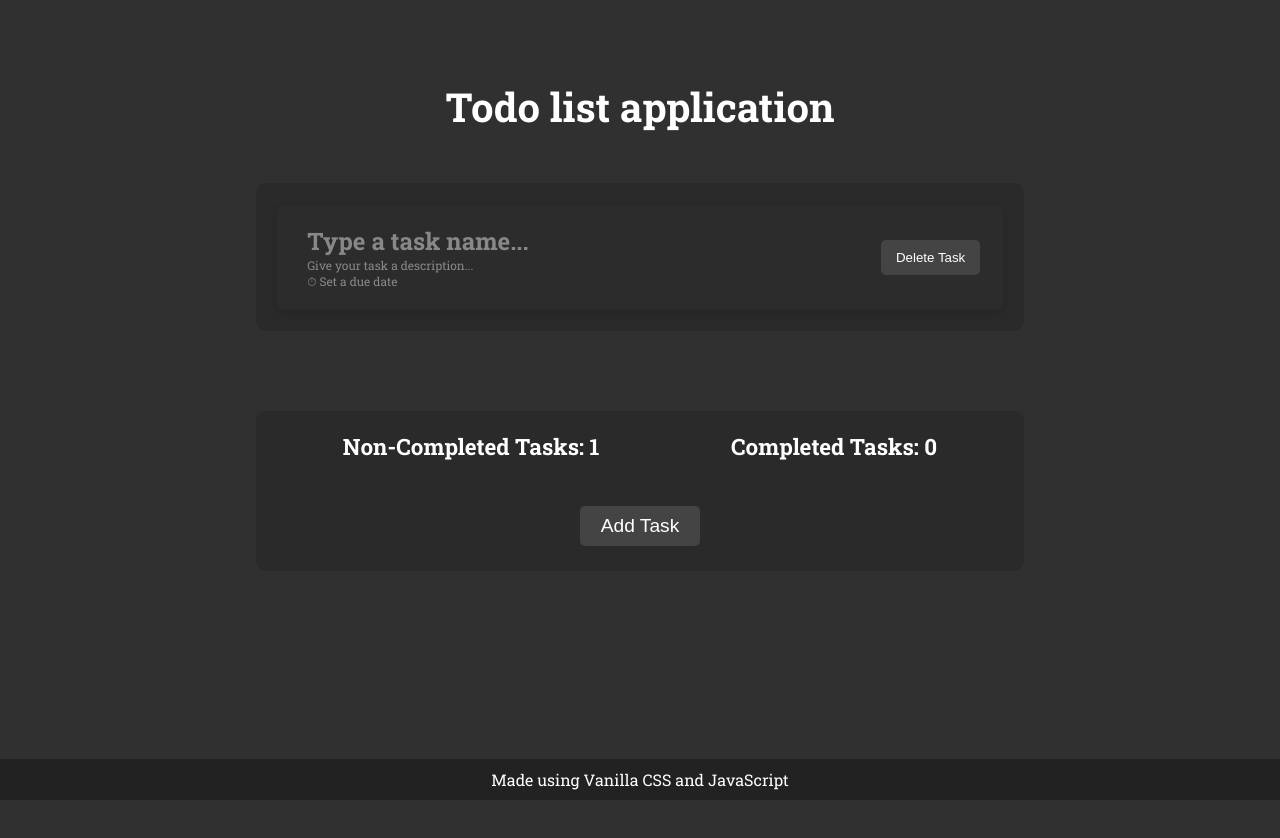
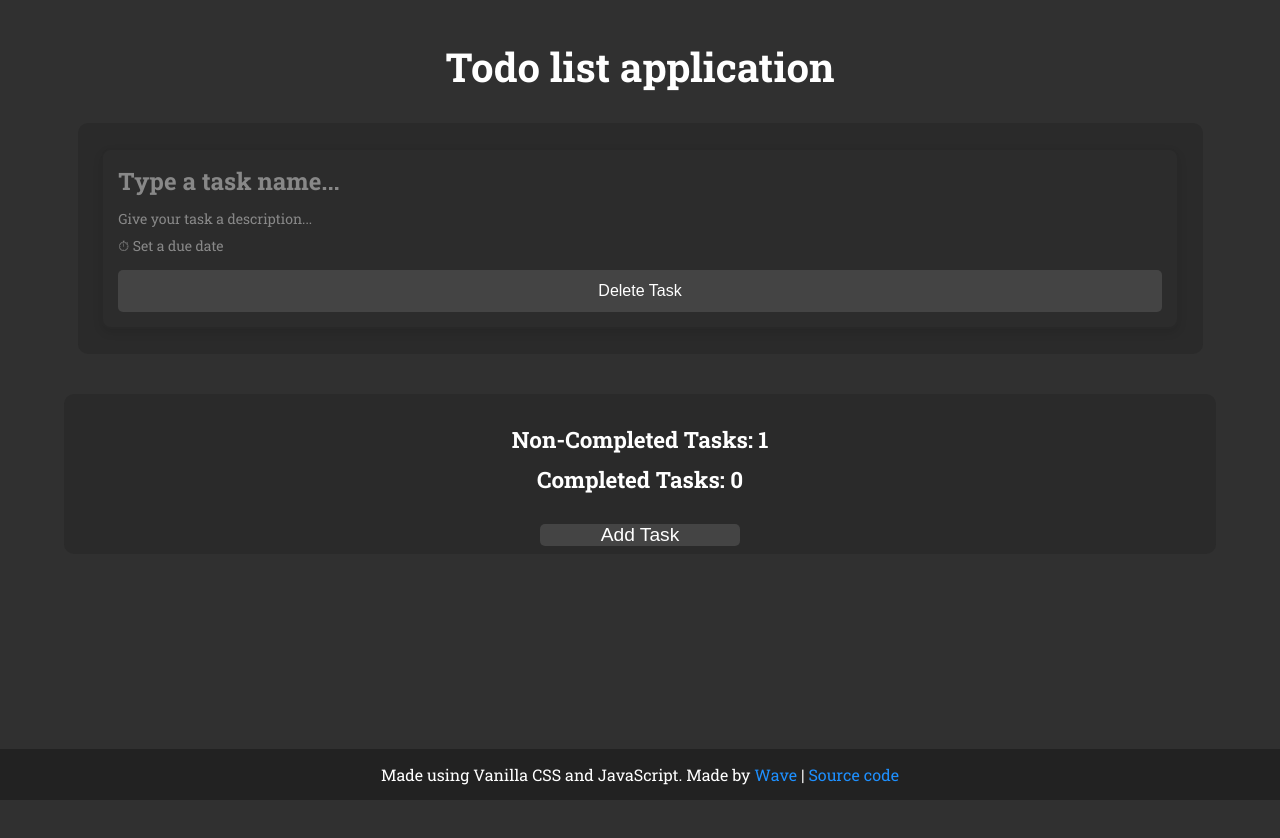
Before and after one commit to Bones-0/Todo-list-WebApp, a website with bundled scripts: page index.html in a window 1280 px wide. Both pictures are taken after a click on the button "Add Task". Before the commit the page ends 800 px from the top, so only its background shows below. Built offline with nearby package versions, Linux system fonts and the light colour scheme.

Commit message:
Completed at last

```diff
--- a/index.html
+++ b/index.html
@@ -9,6 +9,7 @@
         <link rel="icon" href="./images/note.png" type="image/png">
         <link rel="stylesheet" href="./style/main.css">
         <link rel="stylesheet" href="./style/task_container.css">
+        <link rel="stylesheet" href="./style/responsive.css">
 
         <link rel="preconnect" href="https://fonts.googleapis.com">
         <link rel="preconnect" href="https://fonts.gstatic.com" crossorigin>
@@ -44,7 +45,7 @@
         </div>
 
         <footer>
-            <p>Made using Vanilla CSS and JavaScript</p>
+            <p>Made using Vanilla CSS and JavaScript. Made by <a href="https://github.com/Bones-0" target="_blank" class="links">Wave</a> | <a href="https://github.com/Bones-0/Todo-list-WebApp" target="_blank" class="links">Source code</a></p>
         </footer>
         <script>
             window.va = window.va || function () { (window.vaq = window.vaq || []).push(arguments); };
--- /dev/null
+++ b/style/comparison.css
@@ -0,0 +1,117 @@
+.container {
+    margin: 50px auto;
+    width: 60%;
+    overflow: hidden;
+    background-color: #22222260;
+    border-radius: 10px;
+}
+
+.box {
+    width: 95%;
+    height: 50%;
+    background-color: hsla(0, 1%, 20%, 0.3);
+    border: 2px solid #282828;
+    border-radius: 10px;
+    box-shadow: 0 4px 8px rgba(0, 0, 0, 0.1);
+    margin: 20px auto;
+    padding: 20px;
+    color: #fff;
+
+    display: flex;
+    justify-content: space-between;
+}
+
+.task-buttons {
+    display: flex;
+    justify-content: center;
+    align-items: center;
+}
+
+.task-buttons * {
+    transition: all 0.3s ease;
+}
+
+.box .task-buttons .delete-task-button:hover, .box .task-buttons .complete-task-button:hover {
+    background-color: #666;
+}
+
+
+.box .task-buttons button {
+    margin: 2.5px;
+    background-color: #444;
+    color: #fff;
+    border: none;
+    border-radius: 5px;
+    padding: 10px 15px;
+    cursor: pointer;
+}
+
+.add-task{
+    background-color: #22222260;
+    border-radius: 10px;
+    display: flex;
+    flex-direction: column;
+    align-items: center;
+    margin: 50px auto;
+    width: 60%;
+    height: 20vh;
+}
+
+.add-task-button{
+    margin: auto;
+    width: 120px;
+    height: 40px;
+    background-color: #444;
+    color: #fff;
+    border: none;
+    border-radius: 5px;
+    font-size: 1.2em;
+    cursor: pointer;
+}
+
+.task-stats-box{
+    width: 80%;
+    display: flex;
+    justify-content: space-between;
+    font-size: 1.2em;
+    margin: 10px auto;
+    padding: 10px;
+
+}
+
+.task-info{
+    display: flex;
+    flex-direction: column;
+    justify-content: center;
+    padding: 0% 10px;
+}
+
+.task-description{
+    font-size: 12px;
+    color: #bfbfbf;
+}
+
+.task-due-date{
+    font-size: 12px;
+    color:#f4c652
+}
+.task-stats-box h3{
+    color: #fff;
+}
+
+.box.completed {
+    background-color: #33333380;
+    border-color: #555;
+}
+
+.box.completed .task-buttons .complete-task-button {
+    background-color: #2e7d32;
+    cursor: default;
+}
+
+/* placeholder styling for contenteditable */
+[contenteditable="true"][data-placeholder]:empty:before {
+    content: attr(data-placeholder);
+    color: #888;
+    pointer-events: none;
+}
--- a/style/main.css
+++ b/style/main.css
@@ -5,33 +5,49 @@
 }
 
 body {
-
-  font-family: Arial, sans-serif;
-  background-color: rgb(48, 48, 48);
-  color: #333333;
-
-  font-family: "Roboto Slab", serif;
-  font-optical-sizing: auto;
-  font-weight: 400;
-  font-style: normal;
+    font-family: "Roboto Slab", serif;
+    background-color: rgb(48, 48, 48);
+    color: #333333;
+    font-optical-sizing: auto;
+    font-weight: 400;
+    font-style: normal;
+    min-height: 100vh;
+    padding-bottom: 80px;
 }
 
 .headline {
     text-align: center;
     color: #fff;
     margin-top: 20px;
-    font-size: 2.5em;
+    font-size: clamp(1.5rem, 5vw, 2.5rem);
+    padding: 0 20px;
 }
 
 footer {
     text-align: center;
-    padding: 10px 0;
+    padding: 15px 10px;
     background-color: #222;
     color: #fff;
     position: fixed;
     width: 100%;
     bottom: 0;
+    font-size: clamp(0.75rem, 2vw, 1rem);
 }
+
 .program {
-    margin: 80px auto;
+    margin: 40px auto;
+    padding: 0 15px;
 }
+
+.links {
+    color: #1e90ff;
+    text-decoration: none;
+}
+
+.links:hover {
+    text-decoration: underline;
+}
+
+.links:visited {
+    color: #1e90ff;
+}
--- /dev/null
+++ b/style/responsive.css
@@ -0,0 +1,71 @@
+/* Tablet */
+@media (min-width: 768px) {
+    .container, .add-task {
+        width: 80%;
+    }
+
+    .box {
+        flex-direction: row;
+        justify-content: space-between;
+        padding: 20px;
+    }
+
+    .task-info {
+        flex: 1;
+        padding-right: 20px;
+    }
+
+    .task-buttons {
+        flex-direction: column;
+        min-width: 150px;
+    }
+
+    .task-buttons button {
+        flex: none;
+        width: 100%;
+    }
+
+    .task-stats-box {
+        flex-direction: row;
+        justify-content: space-between;
+    }
+
+    .task-stats-box h3 {
+        text-align: left;
+    }
+}
+
+/* Desktop */
+@media (min-width: 1024px) {
+    .container, .add-task {
+        width: 60%;
+    }
+
+    body {
+        padding-bottom: 60px;
+    }
+
+    .program {
+        margin: 80px auto;
+    }
+
+    .container {
+        margin: 50px auto;
+    }
+
+    .add-task {
+        height: 20vh;
+        min-height: 150px;
+    }
+}
+
+/* Touch-friendly button sizing for mobile */
+@media (max-width: 767px) {
+    .task-buttons button {
+        min-height: 44px;
+    }
+
+    .add-task-button {
+        min-height: 44px;
+    }
+}
--- a/style/task_container.css
+++ b/style/task_container.css
@@ -1,103 +1,117 @@
 .container {
-    margin: 50px auto;
-    width: 60%;
+    margin: 30px auto;
+    width: 90%;
+    max-width: 1200px;
     overflow: hidden;
     background-color: #22222260;
     border-radius: 10px;
+    padding: 10px;
 }
 
 .box {
-    width: 95%;
-    height: 50%;
+    width: 97.5%;
     background-color: hsla(0, 1%, 20%, 0.3);
     border: 2px solid #282828;
     border-radius: 10px;
     box-shadow: 0 4px 8px rgba(0, 0, 0, 0.1);
-    margin: 20px auto;
-    padding: 20px;
+    margin: 15px auto;
+    padding: 15px;
     color: #fff;
     transition: all 0.3s ease;
+    display: flex;
+    flex-direction: column;
+    gap: 15px;
+}
 
+.task-info {
     display: flex;
-    justify-content: space-between;
+    flex-direction: column;
+    justify-content: center;
+    gap: 8px;
+}
+
+.task-title {
+    font-size: clamp(1rem, 3vw, 1.5rem);
+    min-height: 1.5em;
+}
+
+.task-description {
+    font-size: clamp(0.75rem, 2vw, 0.875rem);
+    color: #bfbfbf;
+    min-height: 1.2em;
+}
+
+.task-due-date {
+    font-size: clamp(0.75rem, 2vw, 0.875rem);
+    color: #f4c652;
+    min-height: 1.2em;
 }
 
 .task-buttons {
     display: flex;
+    gap: 10px;
+    flex-wrap: wrap;
     justify-content: center;
-    align-items: center;
 }
 
-.task-buttons * {
-    transition: all 0.3s ease;
-}
-
-.box .task-buttons .delete-task-button:hover, .box .task-buttons .complete-task-button:hover {
-    background-color: #666;
-}
-
-
-.box .task-buttons button {
-    margin: 2.5px;
+.task-buttons button {
+    flex: 1;
+    min-width: 120px;
     background-color: #444;
     color: #fff;
     border: none;
     border-radius: 5px;
-    padding: 10px 15px;
+    padding: 12px 15px;
     cursor: pointer;
+    font-size: clamp(0.875rem, 2vw, 1rem);
+    transition: all 0.3s ease;
 }
 
-.add-task{
+.task-buttons button:hover {
+    background-color: #666;
+}
+
+.add-task {
     background-color: #22222260;
     border-radius: 10px;
     display: flex;
     flex-direction: column;
     align-items: center;
-    margin: 50px auto;
-    width: 60%;
-    height: 20vh;
+    margin: 30px auto;
+    width: 90%;
+    max-width: 1200px;
+    padding: 20px;
+    gap: 20px;
 }
 
-.add-task-button{
-    margin: auto;
-    width: 120px;
-    height: 40px;
+.add-task-button {
+    width: clamp(120px, 50%, 200px);
+    height: 50px;
     background-color: #444;
     color: #fff;
     border: none;
     border-radius: 5px;
-    font-size: 1.2em;
+    font-size: clamp(1rem, 2.5vw, 1.2rem);
     cursor: pointer;
+    transition: all 0.3s ease;
 }
 
-.task-stats-box{
-    width: 80%;
-    display: flex;
-    justify-content: space-between;
-    font-size: 1.2em;
-    margin: 10px auto;
-    padding: 10px;
-
+.add-task-button:hover {
+    background-color: #666;
 }
 
-.task-info{
+.task-stats-box {
+    width: 100%;
     display: flex;
     flex-direction: column;
-    justify-content: center;
-    padding: 0% 10px;
+    gap: 10px;
+    font-size: clamp(0.875rem, 2.5vw, 1.2rem);
+    padding: 10px;
 }
 
-.task-description{
-    font-size: 12px;
-    color: #bfbfbf;
-}
-
-.task-due-date{
-    font-size: 12px;
-    color:#f4c652
-}
-.task-stats-box h3{
+.task-stats-box h3 {
     color: #fff;
+    text-align: center;
 }
 
 .box.completed {
@@ -110,7 +124,6 @@
     cursor: default;
 }
 
-/* placeholder styling for contenteditable */
 [contenteditable="true"][data-placeholder]:empty:before {
     content: attr(data-placeholder);
     color: #888;
```
